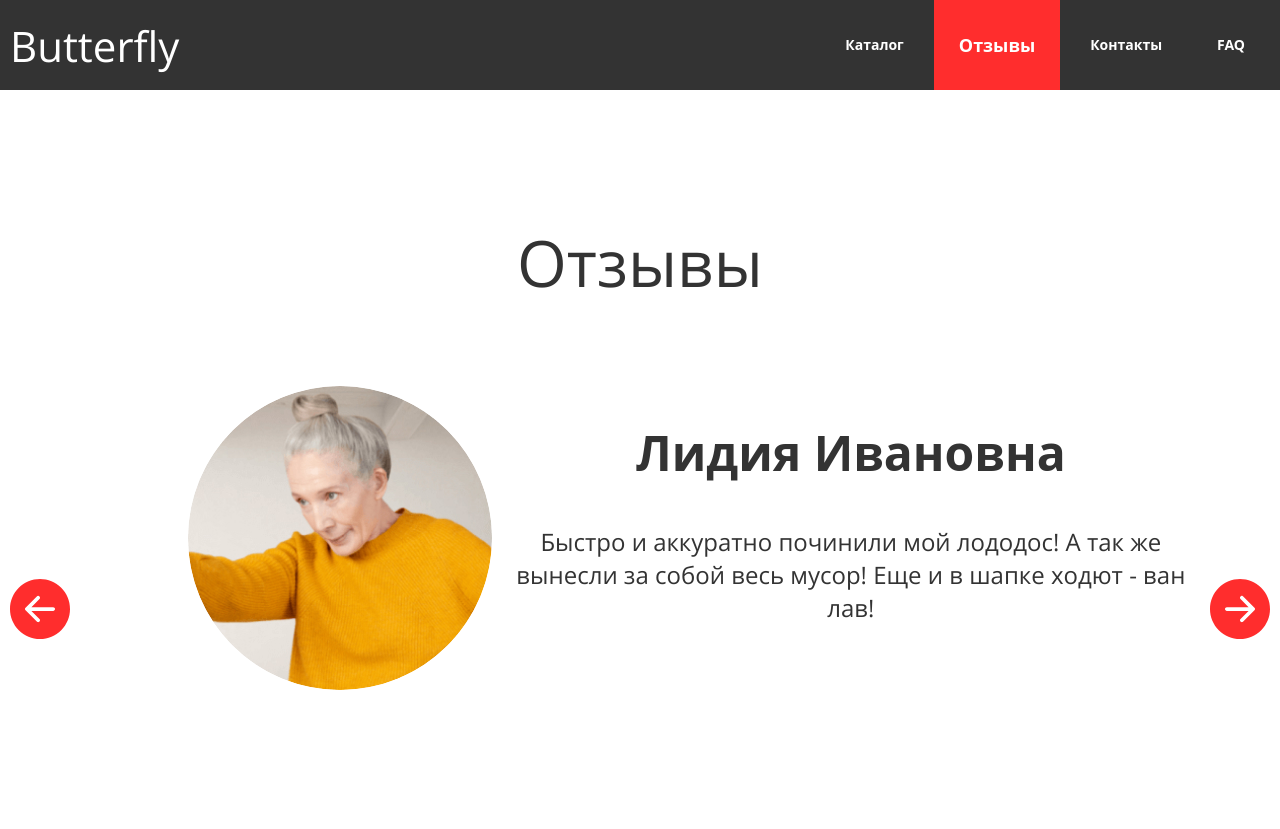
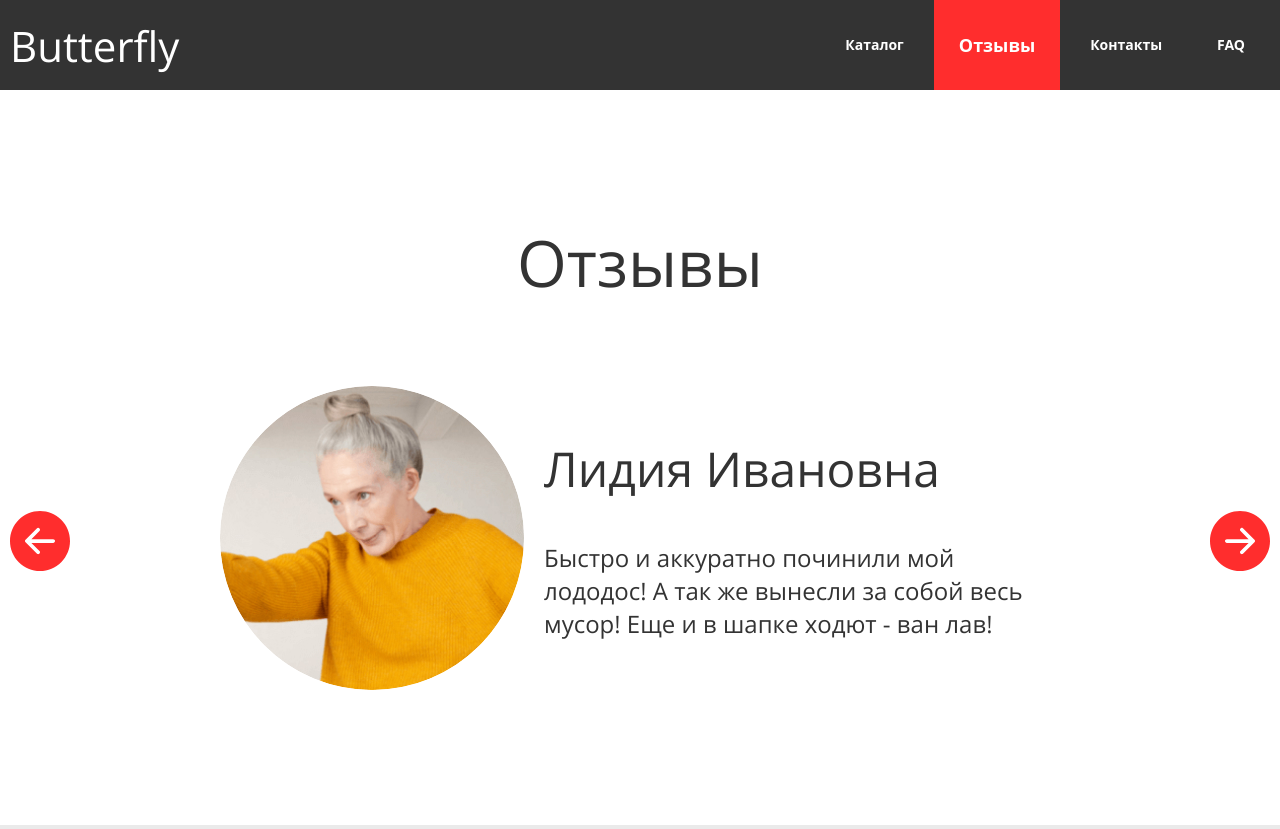
Before and after one commit to MamedovShuxrat/Remcom-mamedov, a website: page www/reviews.html in a window 1280 px wide. Shown: the top 829 px of the page. Drawn offline with Linux system fonts and the light colour scheme; a web font is replaced by a local one.

Commit message:
доработка 1.1

```diff
--- a/src/styles/blocks/_faq.scss
+++ b/src/styles/blocks/_faq.scss
@@ -11,7 +11,7 @@
 }
 
 .accordion-btn {
-  margin: 80px 0 40px;
+  margin: 20px 0;
   font-size: 36px;
   line-height: 49px;
   font-family: inherit;
@@ -76,5 +76,8 @@
   line-height: 25px;
   margin-top: 25px;
   color: $dark;
+  display: none;
+  padding: 25px 50px;
+
 
 }
--- a/src/styles/blocks/_reviews.scss
+++ b/src/styles/blocks/_reviews.scss
@@ -1,6 +1,5 @@
 .reviews {
   padding: 130px 0;
-  text-align: center;
 }
 
 .reviews-inner {
@@ -18,6 +17,9 @@
 .reviews-card {
   display: flex;
   color: $dark;
+  margin: 0 auto;
+  width: 66.66%;
+  align-items: center;
 
   @media (max-width: $mobile-max) {
     flex-wrap: wrap;
@@ -28,20 +30,27 @@
 }
 
 .reviews-ava {
-  padding-right:$gap-half;
-  flex-basis: 41.66%;
-  display: flex;
-  justify-content: flex-end;
+  width: 304px;
+  height: 304px;
+  flex-shrink: 0;
 
   @media (max-width: $mobile-max){
     flex-basis: 100%;
     justify-content: center;
+    margin: 0 auto;
   }
 }
 
 .reviews-img {
+  max-width: 304px;
+  max-height: 304px;
+  width: 100%;
+  height: 100%;
   border-radius: 50%;
 
+  @media (max-width: $tablet-max){
+    margin: 0 auto;
+  }
 }
 
 .reviews-name {
@@ -49,6 +58,7 @@
   line-height: 65px;
   margin-bottom: 40px;
   display: block;
+  font-weight: 400;
 }
 
 .review-quote {
@@ -58,12 +68,10 @@
 
 
 .reviews-text {
-  flex-basis: 58.34%;
-  padding: 33.5px 0;
-  padding-left: $gap-half;
-  margin-right: 80px;
+  margin-left: $gap;
 
-  @media (max-width: $mobile-max) {
+
+  @media (max-width: $tablet-max) {
     text-align: center;
     flex-basis: 100%;
     margin-right: 0;
```
Also changed, not shown: www/style/style.css.
